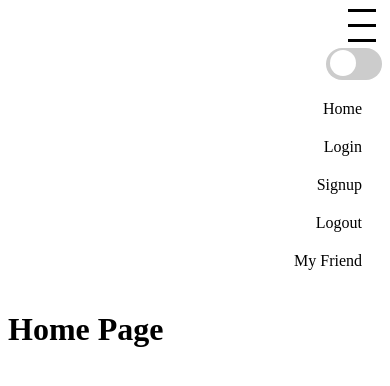
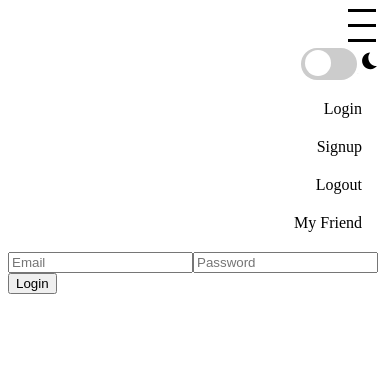
Before and after one commit to lldeejeell102/mof-frontend, a Vue app: page / in a window 390 px wide. Both pictures are taken after a click on the button 362 px from the left and 28 px from the top of the page. Shown: the top 386 px of the page. Built offline with nearby package versions, Linux system fonts and the light colour scheme; a web font is replaced by a local one.

Commit message:
hamburger menu toggles with darkmode

```diff
--- a/src/components/HamburgerMenu.vue
+++ b/src/components/HamburgerMenu.vue
@@ -1,16 +1,19 @@
 <template>
   <div class="hamburger-menu">
-    <button @click="toggleMenu" class="hamburger-menu_button">
+    <button @click="toggleMenu" class="hamburger-menu_button" ref="darkMode">
       <div class="hamburger-menu_buttonline"></div>
       <div class="hamburger-menu_buttonline"></div>
       <div class="hamburger-menu_buttonline"></div>
     </button>
-    <label class="switch" @click="toggleTheme">
-      <input type="checkbox">
-      <span class="slider round"></span>
-    </label>
-    <nav v-if="showMenu" class="hamburger-menu_content">
-      <router-link to="/">Home</router-link>
+    <div class="darkmode-toggle">
+      <label class="switch" @click="toggleTheme">
+        <input type="checkbox">
+        <span class="slider round"></span>
+      </label>
+      <img src="../assets/darktheme.svg" width="25">
+    </div>
+    <nav v-if="showMenu" class="hamburger-menu_content" ref="darkMode">
+      <!-- <router-link to="/">Home</router-link> -->
       <!-- <router-link to="/messages">Messages</router-link> -->
       <router-link to="/login">Login</router-link>
       <router-link to="/signup">Signup</router-link>
@@ -42,6 +45,7 @@ export default {
       }else{
         this.isDark = false
         document.body.classList.toggle('dark');
+        this.$refs.darkMode.classList.toggle('hamburger-menu-dark')
       }
     },
   },
@@ -50,10 +54,13 @@ export default {
 
   <style scoped>
 
-
+  .darkmode-toggle{
+    display:flex;
+  }
   .hamburger-menu {
     display: flex;
     flex-direction: column;
+    /* justify-content: flex-end; */
     align-items: end;
   }
 
@@ -154,4 +161,18 @@ export default {
   .slider.round:before {
     border-radius: 50%;
   }
+
+  .hamburger-menu-dark{
+  background-color: black;
+    div{
+      color: bisque;
+      background-color: white;
+    }
+    a{
+      color: bisque;
+    }
+
+  }
+
+
   </style>
--- a/src/router/index.js
+++ b/src/router/index.js
@@ -1,6 +1,6 @@
 import { createRouter, createWebHistory } from 'vue-router'
 
-import Home from '../components/Home.vue'
+// import Home from '../components/Home.vue'
 import Login from '../components/Login.vue'
 import Signup from '../components/Signup.vue'
 import Logout from '../components/Logout.vue'
@@ -11,7 +11,7 @@ import MyFriend from '../components/MyFriend.vue'
 // console.log(process.env.VUE_APP_DATABASE_URL)
 
 const routes = [
-  { path: '/', name: 'home', component: Home },
+  { path: '/', name: 'Login-Home', component: Login },
   // { path: '/messages', name: 'messages', component: Messages },
   { path: '/login', name: 'Login', component: Login },
   { path: '/signup', name: 'Signup', component: Signup },
```
Also changed, not shown: src/assets/darktheme.svg (added), src/assets/main.css (line endings or trailing spaces).
